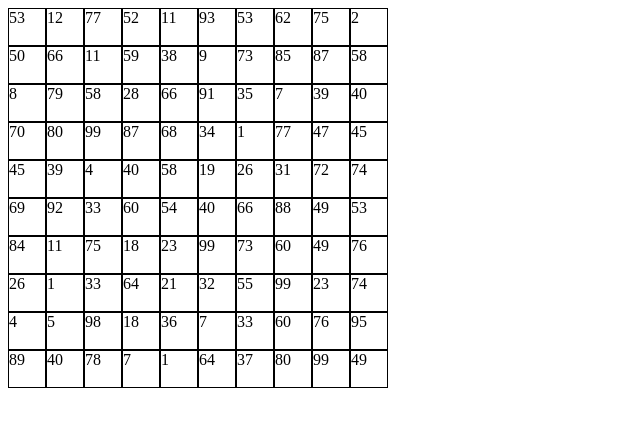
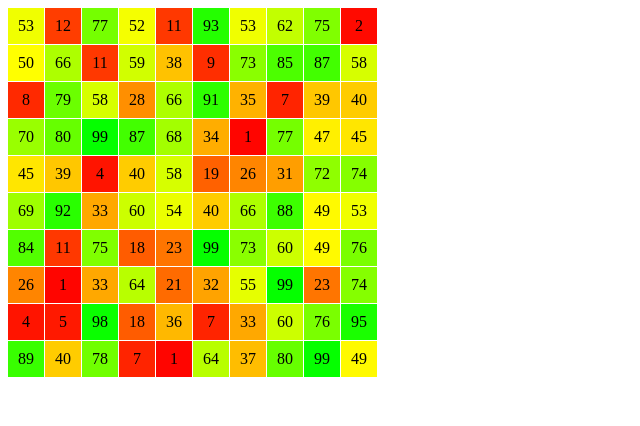
Before and after one commit to ChristopherLlewellyn/sorting-algorithm-visualiser, a Vue app in the folder sorting-algorithm-visualiser/: page / in a window 1280 px wide. Shown: the top 426 px of the page, without its empty margins (0-640 px from the left). Built offline with nearby package versions, Linux system fonts and the light colour scheme.

Commit message:
Moved data to the View and styled grid

```diff
--- a/sorting-algorithm-visualiser/src/components/GridSquare.vue
+++ b/sorting-algorithm-visualiser/src/components/GridSquare.vue
@@ -1,20 +1,42 @@
 <template>
-  <div class="grid-content">{{ value }}</div>
+  <div
+  class="grid-content"
+  :style="{ background: percentageToHsl(value/numberOfGridElements, hue0, hue1) }"
+  >
+  {{ value }}
+  </div>
 </template>
 
 <script>
 export default {
   name: "GridSquare",
+
   props: {
-    value: Number
+    value: Number,
+    numberOfGridElements: Number
   },
+
+  data: () => ({
+    hue0: 0,
+    hue1: 120
+  }),
+
+  methods: {
+    // Creates an HSL colour hue
+    percentageToHsl(percentage, hue0, hue1) {
+      var hue = (percentage * (hue1 - hue0)) + hue0;
+      return 'hsl(' + hue + ', 100%, 50%)';
+    }
+  }
 }
 </script>
 
 <style>
 .grid-content {
-    border: 1px solid;
-    height: 36px;
-    width: 36px;
+  height: 36px;
+  width: 36px;
+  text-align: center;
+  vertical-align: middle;
+  line-height: 36px;
 }
 </style>
--- a/sorting-algorithm-visualiser/src/components/SortingGrid.vue
+++ b/sorting-algorithm-visualiser/src/components/SortingGrid.vue
@@ -1,8 +1,8 @@
 <template>
-  <div v-if="numbers != null && numbers != undefined">
+  <div>
     <el-row v-for="i in 10" :key="'y' + i">
       <el-col v-for="j in 10" :key="'x' + j" :span="2.4">
-        <grid-square :value="numbers[i-1][j-1]"></grid-square>
+        <grid-square :value="numbers2dArray[i-1][j-1]" :numberOfGridElements="100"></grid-square>
       </el-col>
     </el-row>
   </div>
@@ -14,25 +14,30 @@ import GridSquare from './GridSquare.vue'
 export default {
   name: "SortingGrid",
 
+  props: {
+    numbers2dArray: Array
+  },
+
   components: {
     GridSquare
-  },
-
-  created() {
-    this.numbers = this.randomTable(10, 10);
-  },
-
-  data: () => ({
-    numbers: null,
-  }),
-
-  methods: {
-    randomTable(rows, cols) {
-      return Array.from(
-        {length: rows},
-        () => Array.from({length: cols}, () => Math.floor(Math.random() * 100))
-      )
-    }
   }
 }
 </script>
+
+<style>
+.el-row {
+  margin-bottom: 1px;
+}
+
+.el-row:last-child {
+  margin-bottom: 0;
+}
+
+.el-col {
+  margin-right: 1px;
+}
+
+.el-col:last-child {
+  margin-right: 0;
+}
+</style>
--- a/sorting-algorithm-visualiser/src/views/Main.vue
+++ b/sorting-algorithm-visualiser/src/views/Main.vue
@@ -1,5 +1,5 @@
 <template>
-  <sorting-grid/>
+  <sorting-grid :numbers2dArray="dataset"/>
 </template>
 
 <script>
@@ -8,6 +8,23 @@ import SortingGrid from '../components/SortingGrid.vue'
 export default {
   components: {
     SortingGrid
+  },
+
+  data: () => ({
+    dataset: null,
+  }),
+
+  created() {
+    this.dataset = this.randomTable(10, 10);
+  },
+
+  methods: {
+    randomTable(rows, cols) {
+      return Array.from(
+        {length: rows},
+        () => Array.from({length: cols}, () => Math.floor(Math.random() * 100))
+      );
+    }
   }
 }
 </script>
```
